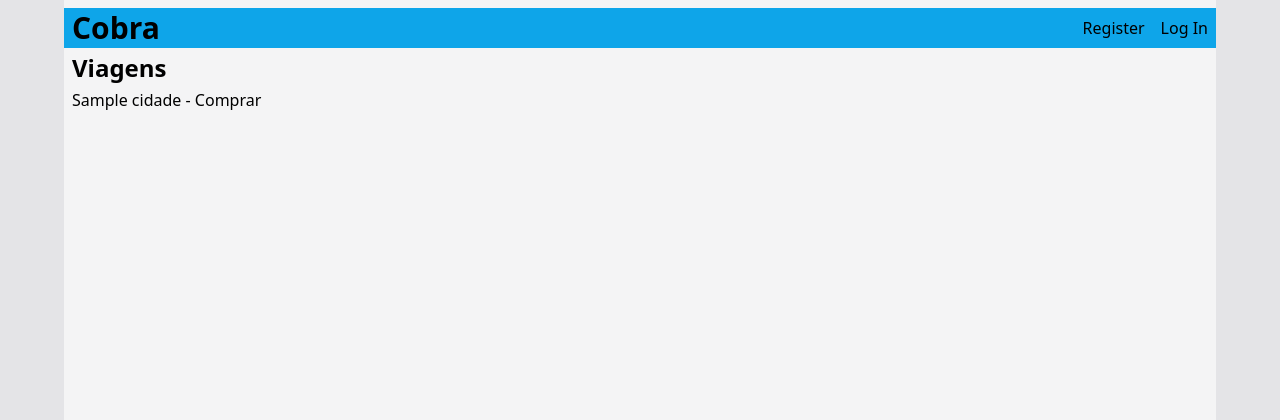
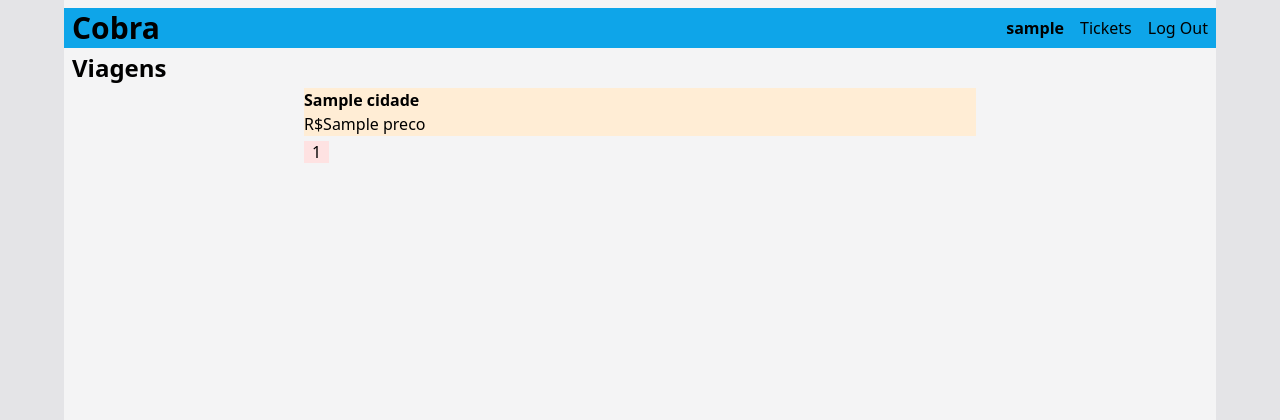
Before and after one commit to Islan42/CobraPA, a Flask app: template cobra/templates/viagens/index.html in a window 1280 px wide. Shown: the top 420 px of the page. Run offline with Flask 3, Linux system fonts and the light colour scheme; the visitor is signed in with stand-in values (Sample User, id 1); data comes from the database, SQL or seed files in the repository; the template is opened without the code that fills it: most values are stand-ins (such as "Sample title", 1, 10 or a date in 2020); some libraries are stand-ins or nearby versions.

Commit message:
adicionei Carrossel utilizando jQuery e Tailwind *-*. É preciso, porém, mudar o jQuery de CDN para webpacked

```diff
--- a/app.py
+++ /dev/null
@@ -1,7 +0,0 @@
-from flask import Flask
-
-app = Flask(__name__)
-
-@app.route("/")
-def hello_world():
-    return "<p>Hello There!</p>"
--- a/cobra/static/viagens/index.js
+++ b/cobra/static/viagens/index.js
@@ -1,3 +1,29 @@
 jQuery( function(){
+    /*$.ajax({
+        url: '/api/',
+        method: 'GET',
+        dataType: 'json'
+    }).done(function(data){
+        $('#carrossel-home').empty();
 
+        $.each(data, function(i, cidade){
+            $('#carrossel-home').append(
+                `<li>${cidade.nome} - <a href="/cidade/${cidade.id}">Comprar</a></li>`
+            )
+        });
+    });
+    */
+
+    const carrosselLista = $('#carrossel-home-lista li').toArray()
+    const carrosselControle = $('#carrossel-home-controle span').toArray()
+
+    $.each(carrosselControle, function(i, controle){
+        $(controle).on('click', function(event){
+            $.each(carrosselLista, function(i, item){
+                $(item).addClass('hidden')
+            })
+
+            $(carrosselLista[i]).removeClass('hidden')
+        })
+    });
 })
--- a/cobra/templates/viagens/index.html
+++ b/cobra/templates/viagens/index.html
@@ -6,11 +6,26 @@
 
 {% block content %}
     {% if cidades %}
-        <ul id="carrossel-home">
-            {% for cidade in cidades %}
-                <li>{{ cidade.nome }} - <a href="{{ url_for('viagens.show_cidade', id = cidade.id) }}">Comprar</a></li>
-            {% endfor %}
-        </ul>
+        <div id="carrossel-home" class="max-w-2xl mx-auto">
+            <ul id="carrossel-home-lista">
+                {% for cidade in cidades %}
+                    <li class="h-12 bg-orange-100 my-1  {% if not loop.first %}hidden{% endif %}">
+                        <a href="{{ url_for('viagens.show_cidade', id = cidade.id) }}">
+                            <img src="" alt="">
+                            <div>
+                                <p class="font-bold">{{ cidade.nome }}</p>
+                                <p>R${{ cidade.preco }}</p>
+                            </div>
+                        </a>
+                    </li>
+                {% endfor %}
+            </ul>
+            <div id="carrossel-home-controle" class="space-x-1">
+                {% for cidade in cidades %}
+                    <span class="px-2 bg-red-100 cursor-pointer">{{ loop.index }}</span>
+                {% endfor %}
+            </div>
+        </div>
     {% else %}
         <p>Infelizmente, não há cidades a serem exibidas.</p>
     {% endif %}
--- a/package.json
+++ b/package.json
@@ -2,7 +2,7 @@
   "name": "cobrapa",
   "version": "1.0.0",
   "description": "Este é um projeto acadêmico onde será desenvolvido o protótipo de uma página web para compra de passagens aéreas.\r O objetivo é utilizar os conhecimentos obtidos na disciplina de \"Levantamento de Requisitos - 1º Período - Faculdade Descomplica\".",
-  "main": "index.js",
+  "main": "src/index.js",
   "scripts": {
     "test": "echo \"Error: no test specified\" && exit 1"
   },
--- /dev/null
+++ b/src/input.css
@@ -0,0 +1,3 @@
+@tailwind base;
+@tailwind components;
+@tailwind utilities;
--- /dev/null
+++ b/src/viagens/index.js
@@ -0,0 +1,3 @@
+jQuery( function(){
+
+})
```
